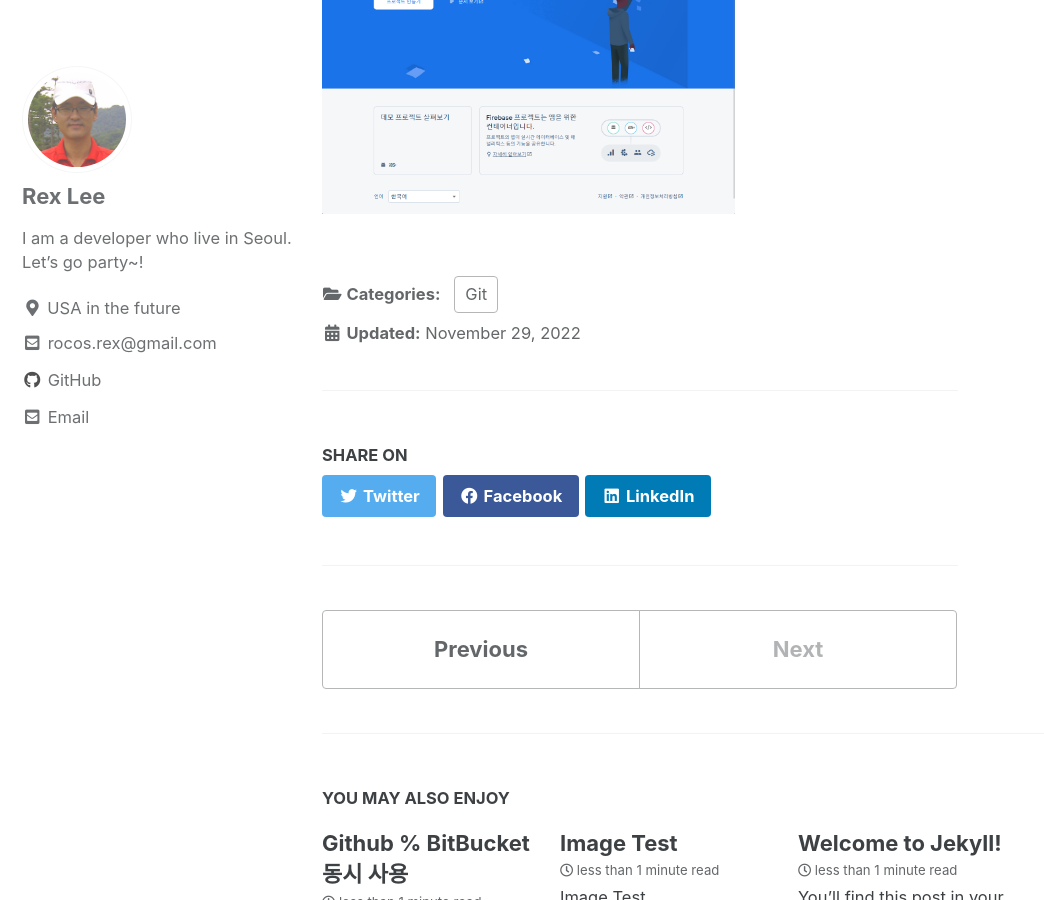
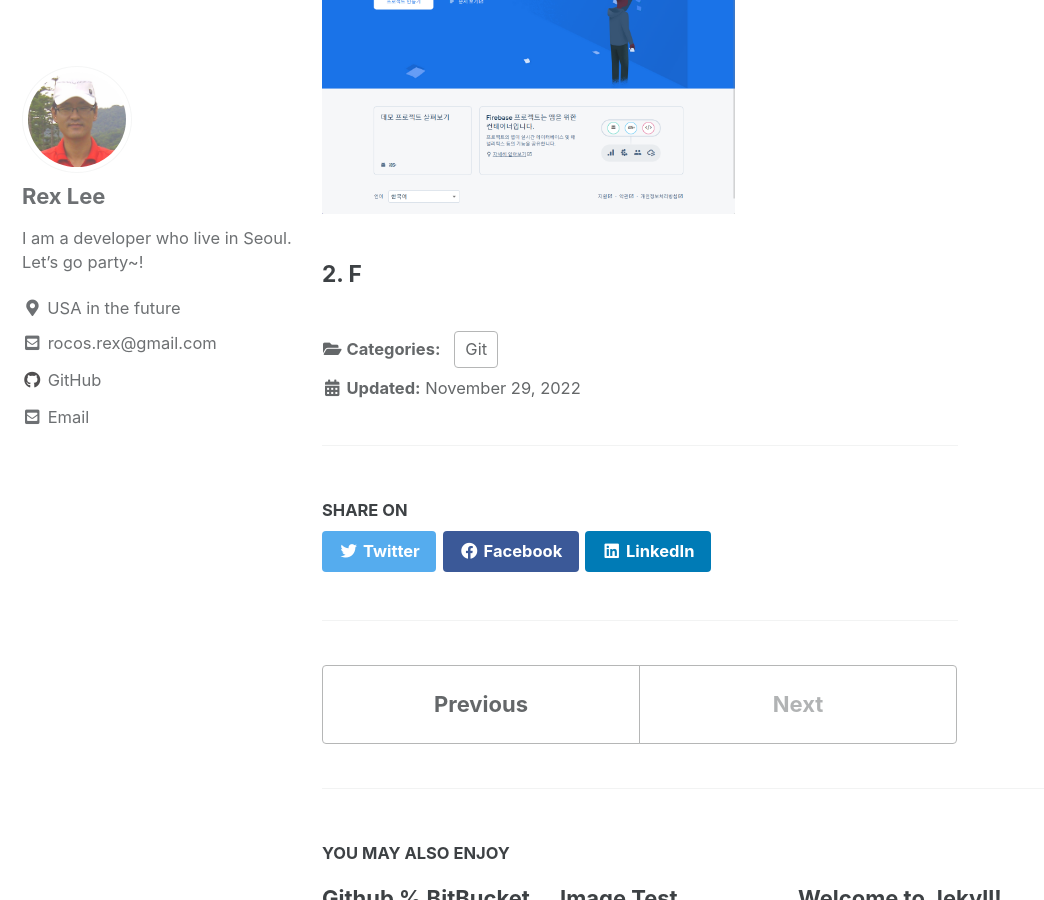
Before and after one commit to rocosrex/rocosrex.github.io, a Jekyll site: the page built from _posts/2022-11-29-Futter & Firebase.md, in a window 1280 px wide and 900 px high, scrolled down 482 px. Shown: the whole window, without its empty margins (0-1044 px from the left). Built offline with Jekyll 4.4.1, drawn with Linux system fonts in a browser that asks for light colours; cached includes are drawn as plain includes.

Commit message:
Update 2022-11-29-Futter & Firebase.md

```diff
--- a/_posts/2022-11-29-Futter & Firebase.md
+++ b/_posts/2022-11-29-Futter & Firebase.md
@@ -7,6 +7,14 @@
 
 
 
+[Firebase  공식 guide]: https://firebase.google.com/docs/flutter/setup?hl=ko&amp;platform=ios
+
+
+
 ##### 1. FIrebase에 로그인 한다. 구글 계정이 있으면 가입절차 없이 로그인 되는 것 같다.
 
 <img src="https://raw.githubusercontent.com/rocosrex/rocosrex.github.io/main/assets/images/blogimage-20221129103238859.png" alt="image-20221129103238859" style="zoom: 33%;" />
+
+
+
+##### 2. F
```
